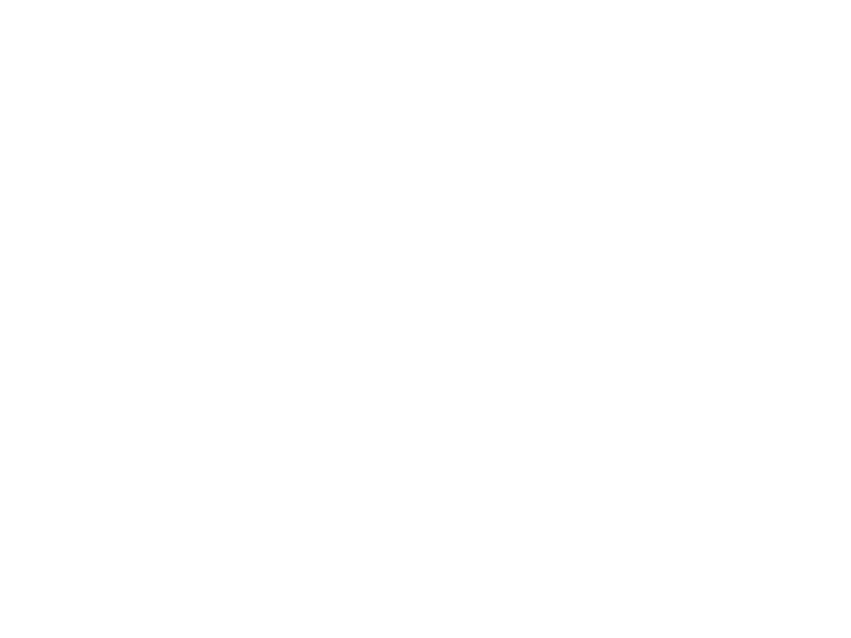
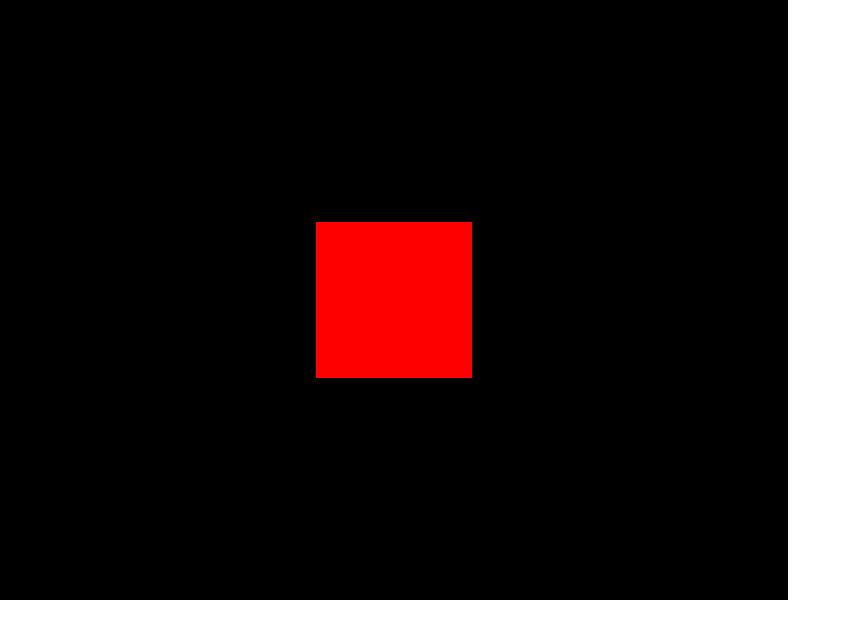
Before and after one commit to izznatsir/threejs-journey, a website built with Vite: page index.html in a window 1280 px wide. Shown: the whole page, without its empty margins (0-851 px from the left). Built offline with nearby package versions, Linux system fonts and the light colour scheme.

Commit message:
chapter: first three.js project

```diff
--- a/index.html
+++ b/index.html
@@ -6,7 +6,7 @@
 		<title>Three.js</title>
 	</head>
 	<body>
-        <div id="root"></div>
+		<canvas class="webgl"></canvas>
 		<script type="module" src="./src/main.ts"></script>
 	</body>
 </html>
--- /dev/null
+++ b/src/main.css
@@ -0,0 +1,7 @@
+* {
+	box-sizing: border-box;
+	margin: 0;
+	padding: 0;
+	min-height: 0;
+	min-width: 0;
+}
--- a/src/main.ts
+++ b/src/main.ts
@@ -0,0 +1,37 @@
+import './main.css';
+
+import * as Three from 'three';
+
+// Canvas
+let canvas: HTMLCanvasElement | null = document.querySelector('canvas.webgl');
+
+if (!canvas) throw new Error('canvas.webgl does not exist.');
+
+// Scene
+let scene = new Three.Scene();
+
+// Object
+let geometry = new Three.BoxGeometry(1, 1, 1);
+let material = new Three.MeshBasicMaterial({
+	color: 0xff0000,
+});
+let mesh = new Three.Mesh(geometry, material);
+scene.add(mesh);
+
+// Sizes
+let sizes = {
+	width: 788,
+	height: 600,
+};
+
+// Camera
+let camera = new Three.PerspectiveCamera(75, sizes.width / sizes.height);
+camera.position.z = 3;
+scene.add(camera);
+
+// Renderer
+let renderer = new Three.WebGLRenderer({
+	canvas,
+});
+renderer.setSize(sizes.width, sizes.height);
+renderer.render(scene, camera);
```
Also changed, not shown: package.json (+7 -1 lines), tsconfig.json (added, +11 -0 lines), pnpm-lock.yaml, public/door.jpg (added). Lines whose indentation alone changed are shown as unchanged.
